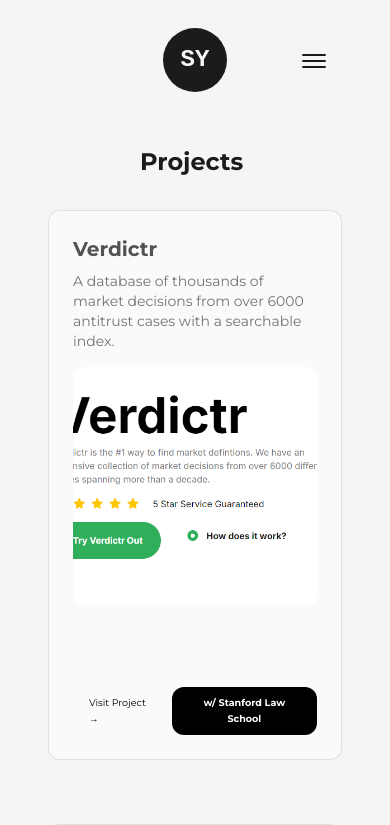
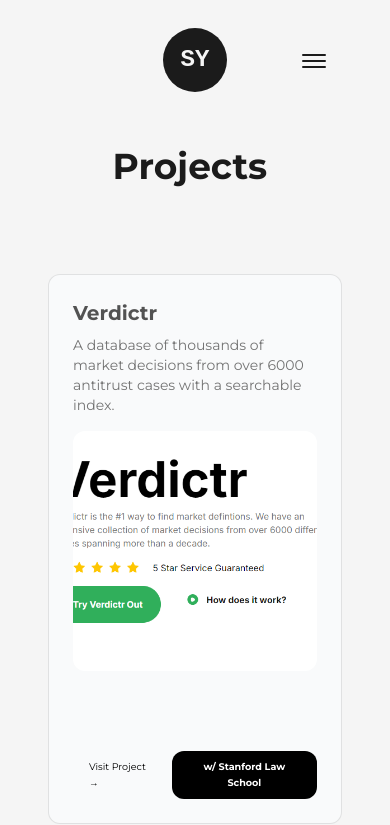
Before and after one commit to shriyanyamali/portfolio-v2, a Next.js app: page /projects in a window 390 px wide. Shown: the top 825 px of the page. Built offline with nearby package versions, Linux system fonts and the light colour scheme.

Commit message:
made projects heading bigger on mobile

```diff
--- a/src/pages/projects.js
+++ b/src/pages/projects.js
@@ -26,7 +26,7 @@ const projects = () => {
           <AnimatedText
             text="Projects"
             className="mb-4
-            lg:!text-6xl md:!text-5xl sm:mb-2 sm:!text-4xl xs:!text-2xl"
+            lg:!text-7xl sm:!text-6xl xs:!text-4xl w-11/12 pb-12"
           />
 
           {/* Container for the 3D cards with responsive grid layout */}
```
